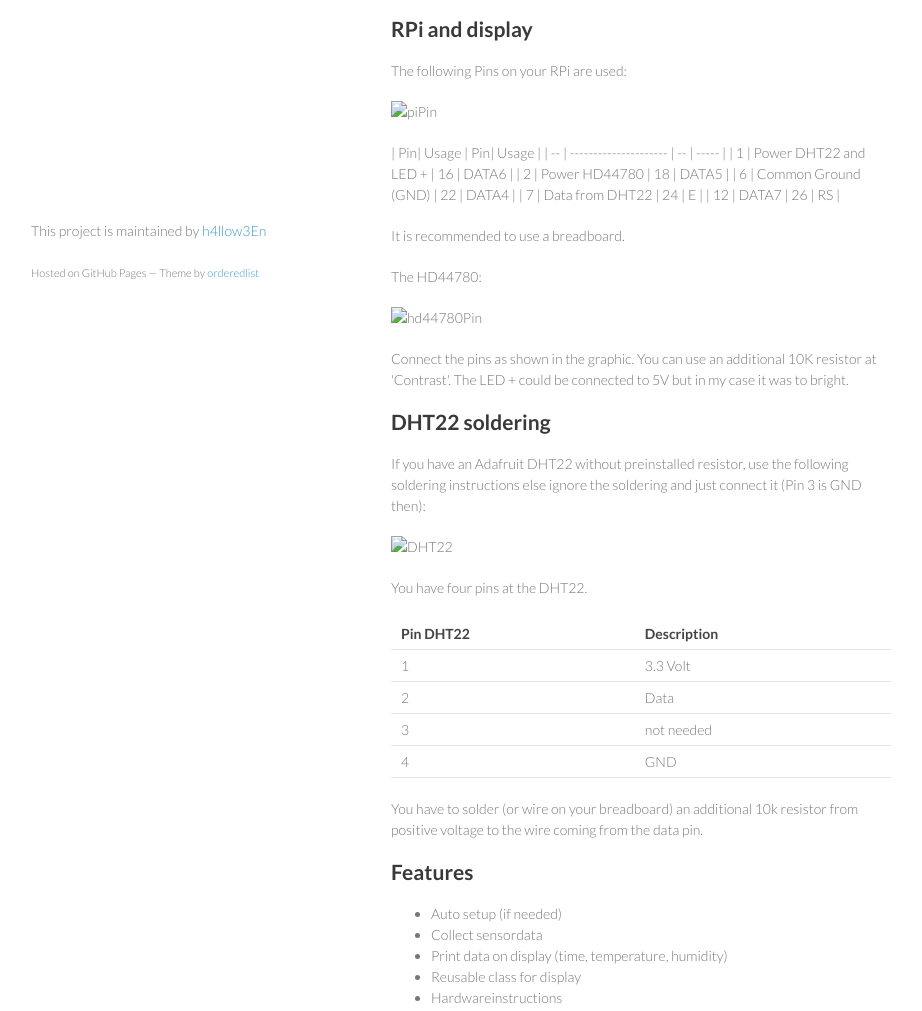
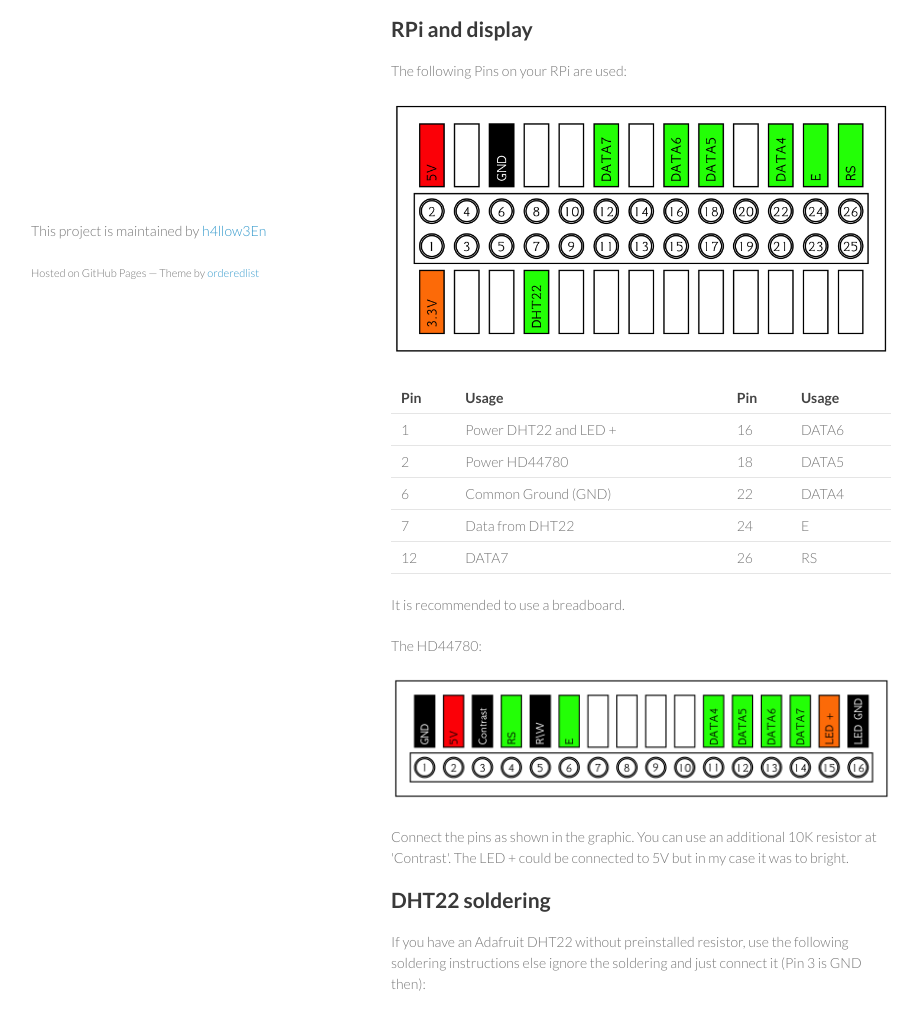
Before and after one commit to h4llow3En/Thermometer, a plain HTML site: page index.html in a window 1280 px wide. Shown: the part 448-1459 px from the top of the page, without its empty margins (179-1101 px from the left). Drawn offline with Linux system fonts and the light colour scheme.

Commit message:
correct table

```diff
--- a/index.html
+++ b/index.html
@@ -58,21 +58,56 @@
 
 <p>The following Pins on your RPi are used:</p>
 
-<p><img src="/documentation/piPin.png" alt="piPin"></p>
+<p><img src="./documentation/piPin.png" alt="piPin"></p>
 
-<p>| Pin| Usage                 | Pin| Usage |
-| -- | --------------------- | -- | ----- |
-|  1 | Power DHT22 and LED + | 16 | DATA6 |
-|  2 | Power HD44780         | 18 | DATA5 |
-|  6 | Common Ground (GND)   | 22 | DATA4 |
-|  7 | Data from DHT22       | 24 | E     |
-| 12 | DATA7                 | 26 | RS    |</p>
+<table>
+<thead>
+<tr>
+<th>Pin</th>
+<th>Usage</th>
+<th>Pin</th>
+<th>Usage</th>
+</tr>
+</thead>
+<tbody>
+<tr>
+<td>1</td>
+<td>Power DHT22 and LED +</td>
+<td>16</td>
+<td>DATA6</td>
+</tr>
+<tr>
+<td>2</td>
+<td>Power HD44780</td>
+<td>18</td>
+<td>DATA5</td>
+</tr>
+<tr>
+<td>6</td>
+<td>Common Ground (GND)</td>
+<td>22</td>
+<td>DATA4</td>
+</tr>
+<tr>
+<td>7</td>
+<td>Data from DHT22</td>
+<td>24</td>
+<td>E</td>
+</tr>
+<tr>
+<td>12</td>
+<td>DATA7</td>
+<td>26</td>
+<td>RS</td>
+</tr>
+</tbody>
+</table>
 
 <p>It is recommended to use a breadboard.</p>
 
 <p>The HD44780:</p>
 
-<p><img src="/documentation/hd44780Pin.png" alt="hd44780Pin"></p>
+<p><img src="./documentation/hd44780Pin.png" alt="hd44780Pin"></p>
 
 <p>Connect the pins as shown in the graphic. You can use an additional 10K resistor at 'Contrast'. The LED + could be connected to 5V but in my case it was to bright.</p>
 
@@ -81,7 +116,7 @@
 
 <p>If you have an Adafruit DHT22 without preinstalled resistor, use the following soldering instructions else ignore the soldering and just connect it (Pin 3 is GND then):</p>
 
-<p><img src="/documentation/dht22.png" alt="DHT22"></p>
+<p><img src="./documentation/dht22.png" alt="DHT22"></p>
 
 <p>You have four pins at the DHT22.</p>
 
```
Also changed, not shown: documentation/dht22.png (added), documentation/hd44780Pin.png (added), documentation/piPin.png (added), 1 other file.
